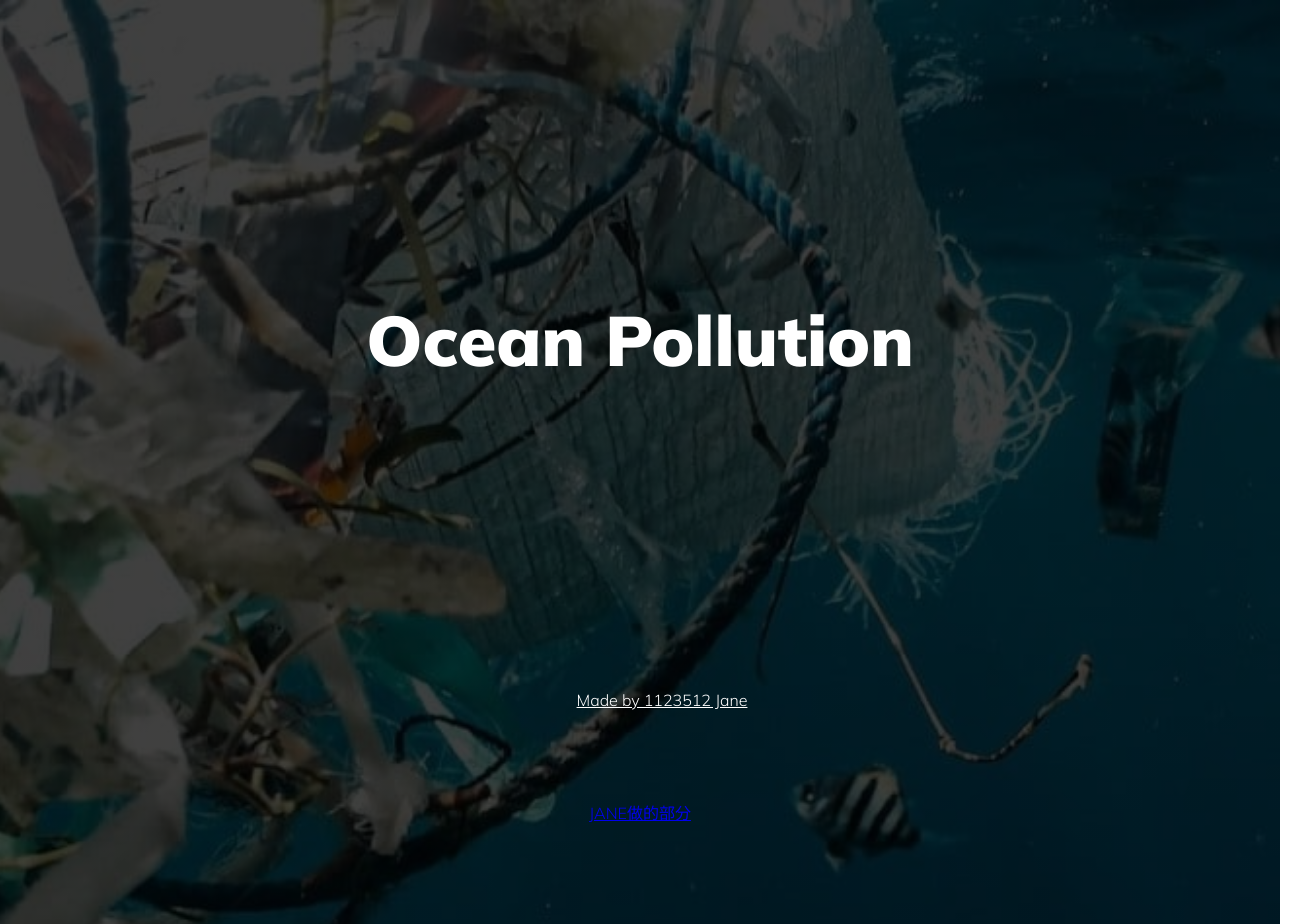
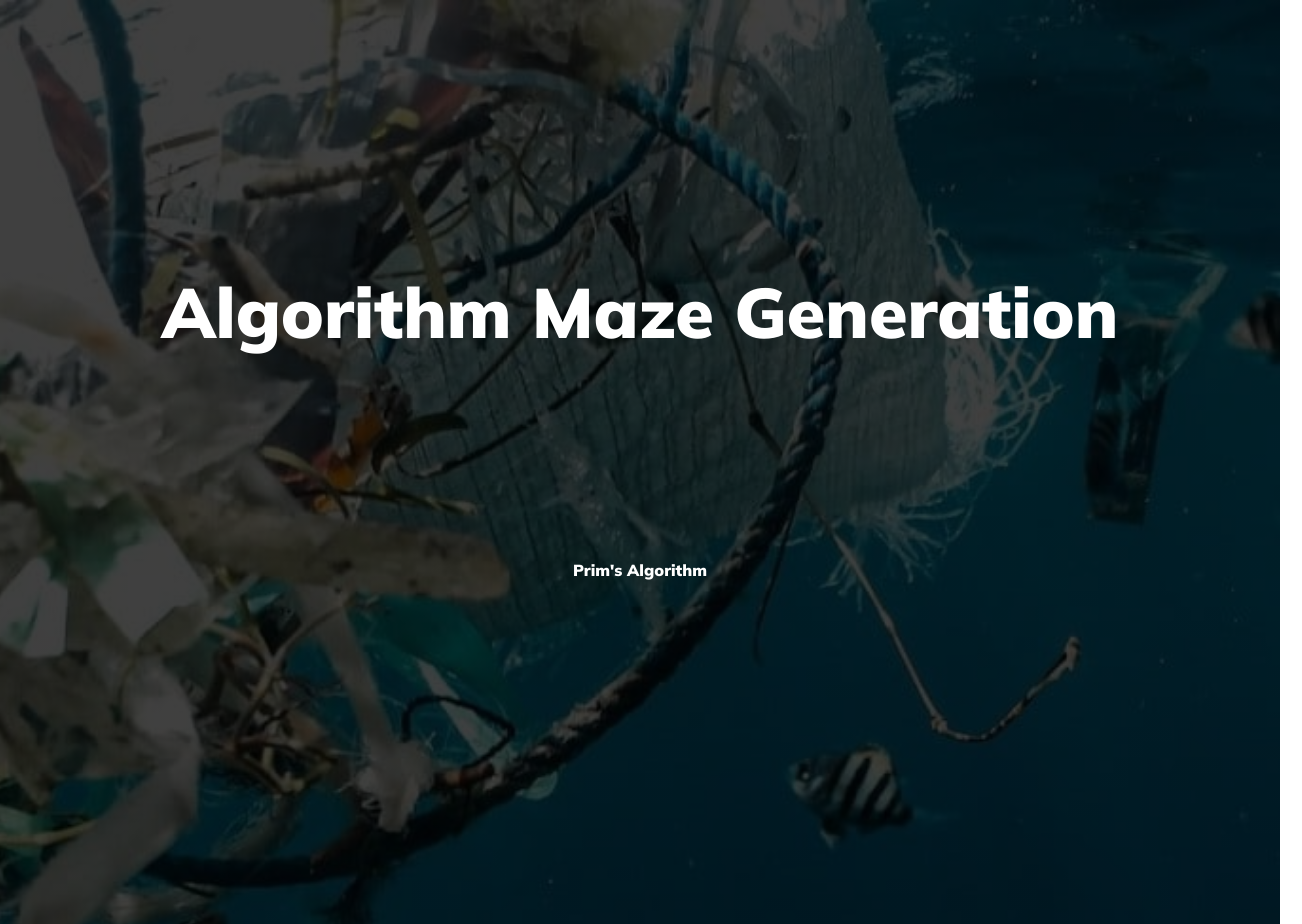
Before and after one commit to jane-chiou/4-kinds-of-Algorithm-maze-generation, a plain HTML site: page sea.html in a window 1280 px wide. Shown: the top 924 px of the page, 1302 px wide, since content can reach past the window. Drawn offline with Linux system fonts and the light colour scheme.

Commit message:
排版更改

```diff
--- a/SDGs_game.css
+++ b/SDGs_game.css
@@ -60,6 +60,7 @@ input:focus {
       url(./ocean-pollution.png);
     background-size: cover;
     background-position: center;
+    text-align: center;
 }
 
 .title h1{
@@ -67,8 +68,8 @@ input:focus {
     position: absolute;
     top: 50%;
     transform: translateY(-150%);
-    text-align: center;
-    color: #fff;
+    /*text-align: center;*/
+    color: #ffffff;
     font-size: 70px;
 }
 
@@ -92,78 +93,29 @@ input:focus {
       }
 
       .navbar ul {
+        list-style: none;
         display: flex;
-        justify-content: center;
-        width: 100%;
-    }
+        flex-direction: column;
+        align-items: center;
+        gap: 30px; /* 控制垂直間距 */
+        position: absolute;
+        top: 70%;
+        left: 50%;
+        transform: translate(-50%, 0);
+        width: auto;
+      }
 
       .navbar ul li {
-        list-style: none;
-        display: inline-block;
-        position: relative;
+        position: static; /* 讓 flex 控制位置 */
+        width: auto;
+        color: #fff;
         text-align: center;
-        text-decoration: none;
-        color: #fff;
-        text-transform: uppercase;
       }
 
-      /*.navbar ul li a {
+      .highlight-link {
+        color: #fff;
+        padding: 8px 16px;
+        border-radius: 8px;
         text-decoration: none;
-        color: #fff;
-        text-transform: uppercase;
-      }*/
-
-      .navbar ul li::after {
-        content: "";
-        height: 3px;
-        width: 0;
-        background: #009688;
-        position: absolute;
-        left: 0;
-        bottom: -10px;
-        transition: 0.5s;
+        font-weight: bold;
       }
-
-      .navbar ul li:hover::after {
-        width: 100%;
-      }
-
-      .creator li a{
-        width: 100%;
-        background-position: center;
-        position: absolute;
-        top: 90%;
-        transform: translateY(-150%);
-        text-align: center;
-        color: #fff;
-    }
-
-    h3 {
-        color : #fff;
-        line-height: 35px;
-    }
-
-    h1 {
-         text-align: center; /* 將整個頁面的文字置中 */
-         font-size: 60px;
-         color:#719c97;
-         line-height: 60px;
-     }
-
-     h2 {
-         text-align: left; /* 讓標題左對齊 */
-         font-size: 30px;
-         color: #719c97;
-         line-height: 60px;
-     }
-
-     /*body {
-         text-align: left; /* 讓標題左對齊
-         font-size: 20px;
-     }*/
-
-     p {
-        color: #fff;
-        text-align: center;
-        font-size: 35px;
-     }
--- a/sea.html
+++ b/sea.html
@@ -11,19 +11,18 @@
 <body>
     <div class = "content">
         <div class = "title">
-            <h1>Ocean Pollution</h1>
+            <h1>Algorithm Maze Generation</h1>
         </div>
 
         <div class="navbar">
             <ul>
-                <!--<li><a href="./captainLuma/index.html">Maze Generator Algorithm by CaptainLuma</a></li>-->
-                <li><a href="./PrimsAlgorithm/index1.html">Jane做的部分</a></li>
+                <li><a href="./PrimsAlgorithm/index1.html" class="highlight-link">Prim's Algorithm</a></li>
             </ul>
         </div>
 
-        <div class="creator">
+        <!--<div class="creator">
             <li><a href="">Made by 1123512 Jane</a></li>
-        </div>
+        </div>-->
     </div>
 </body>
 </html>
```
